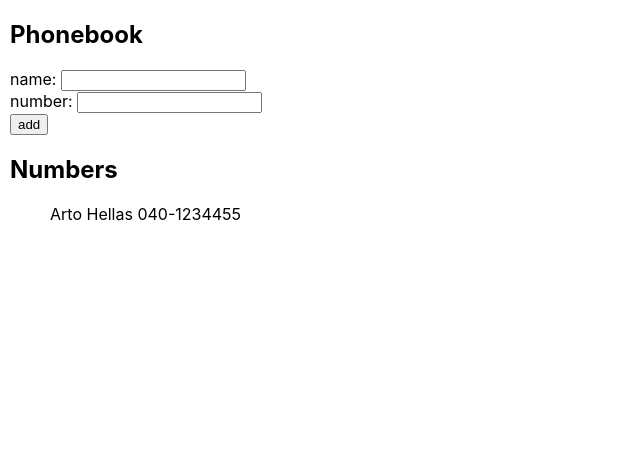
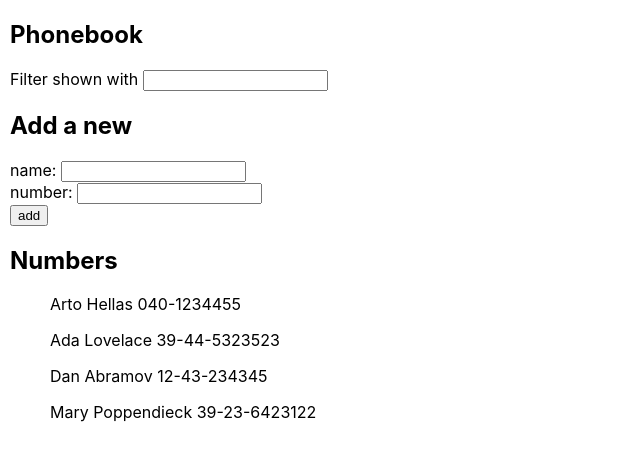
Before and after one commit to johannaly/fullstack-hy2020, a React (Create React App) app in the folder osa2/puhelinluettelo/: page / in a window 1280 px wide. Shown: the top 460 px of the page, without its empty margins (0-640 px from the left). Built offline with nearby package versions, Linux system fonts and the light colour scheme.

Commit message:
puhelinluettelo 2.9

```diff
--- a/osa2/puhelinluettelo/src/App.js
+++ b/osa2/puhelinluettelo/src/App.js
@@ -1,13 +1,35 @@
 import React, { useState } from 'react'
 import './App.css'
 
+const Filter = (props) => {
+    const namesMatch = props.newFilter !== ""
+    ? props.persons.filter(p => p.name.startsWith(props.newFilter))
+    : props.persons
+
+        return (
+            <div>
+                <ul>
+                    {namesMatch.map((person) =>
+                        <p key={person.name}>{person.name} {person.number}</p>)
+                    }
+                </ul>
+            </div>
+        )
+    }
+
 const App = () => {
     const [persons, setPersons] = useState([
-        { name: 'Arto Hellas', number: "040-1234455" }
+        { name: 'Arto Hellas', number: "040-1234455" },
+        { name: 'Ada Lovelace', number: '39-44-5323523' },
+        { name: 'Dan Abramov', number: '12-43-234345' },
+        { name: 'Mary Poppendieck', number: '39-23-6423122' }
     ])
+
+    const names = persons.map(p => p.name)
+
     const [newName, setNewName] = useState('')
     const [newNumber, setNewNumber] = useState('')
-
+    const[newFilter, setNewFilter] = useState("")
 
     const handleNameChange = (event) => {
         setNewName(event.target.value)
@@ -17,6 +39,9 @@ const App = () => {
         setNewNumber(event.target.value)
     }
 
+    const handleFilterChange = (event) => {
+        setNewFilter(event.target.value)
+    }
 
     const addName = (event) => {
         event.preventDefault()
@@ -25,7 +50,6 @@ const App = () => {
             number: newNumber
         }
 
-        const names = persons.map(p => p.name)
         if (names.includes(newName)) {
             window.alert(`${newName} is already added to phonebook`)
         } else {
@@ -38,10 +62,16 @@ const App = () => {
     return (
         <div>
             <h2>Phonebook</h2>
+            <div>
+                Filter shown with <input
+                onChange = {handleFilterChange}
+                />
+            </div>
 
+            <h2>Add a new</h2>
             <form onSubmit={addName}>
                 <div>
-                    name: <input value={newName}
+                    name: <input value = {newName}
                         onChange={handleNameChange}
                     />
                 </div>
@@ -58,15 +88,11 @@ const App = () => {
 
             <h2>Numbers</h2>
             <div>
-                <ul>
-                    {persons.map((person, i) =>
-                        <p key={person.name}>{person.name} {person.number}</p>)
-                    }
-                </ul>
+                <Filter persons = {persons} newFilter = {newFilter} />
             </div>
+
         </div>
-    )
-
+        )
 }
 
 export default App
```
